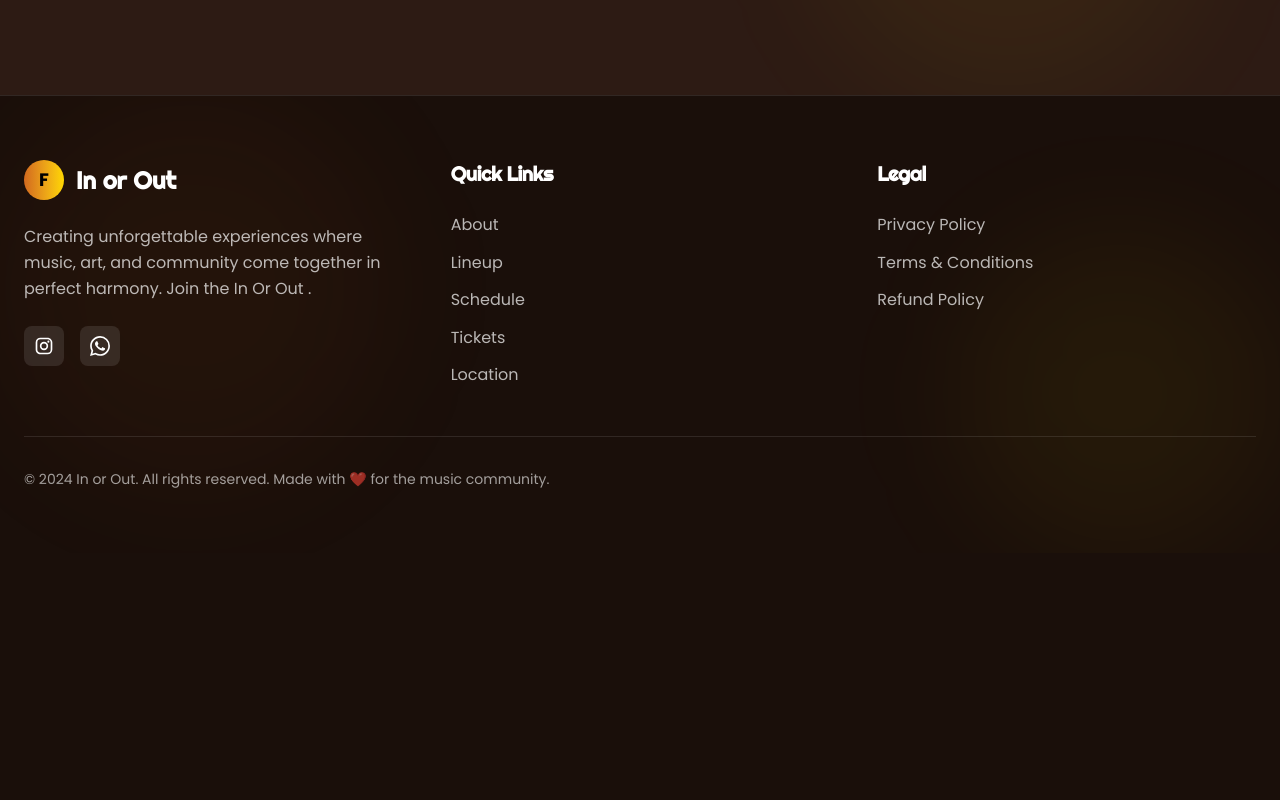
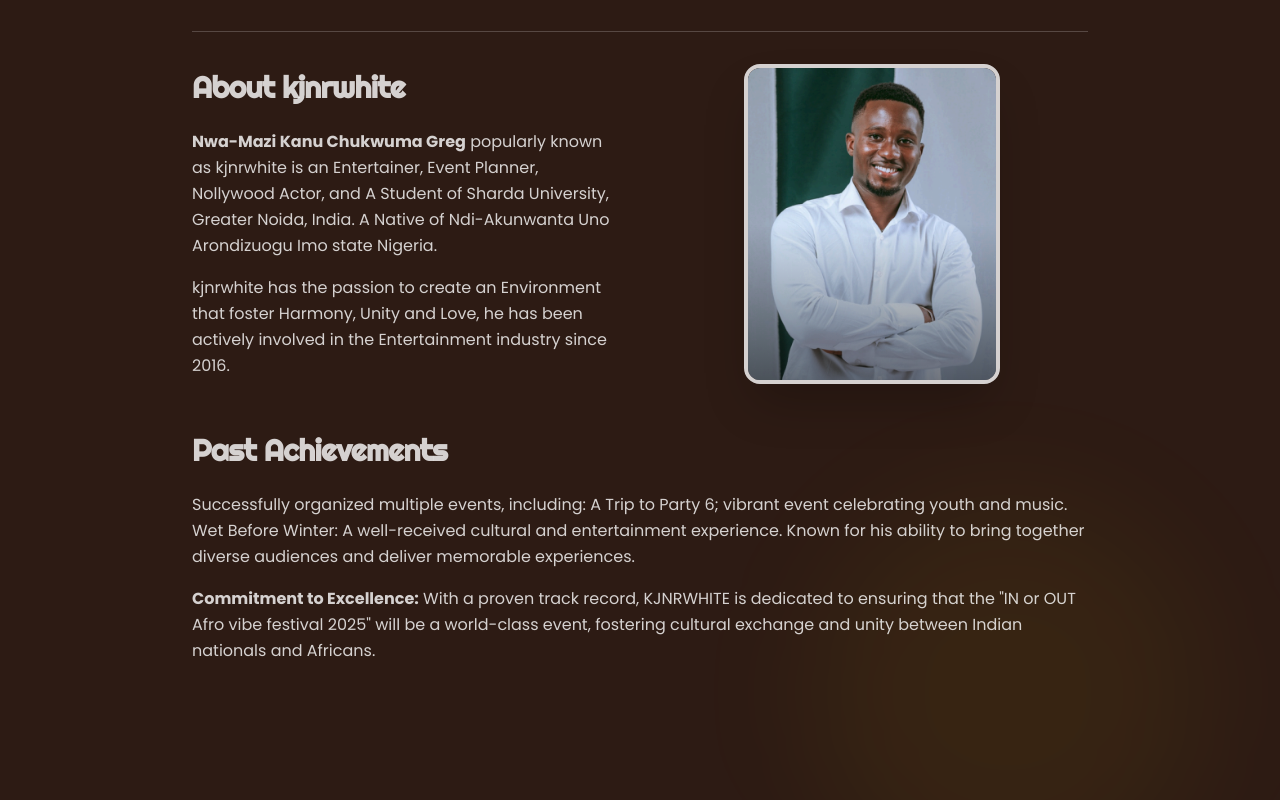
Before and after one commit to DeluluDevelopers/inorout, a Next.js app: page / in a window 1280 px wide. Shown: the part 9860-10660 px from the top of the page. Before the commit the page ends 10413 px from the top, so only its background shows below. Built offline with nearby package versions, Linux system fonts and the light colour scheme.

Commit message:
added thank you ans sponsers section

```diff
--- a/src/components/Sponsors.tsx
+++ b/src/components/Sponsors.tsx
@@ -13,6 +13,7 @@ const sponsors = [
   { name: "Gaga", image: "/patners/gaga.png" },
   { name: "In Or Out", image: "/patners/inOrOut.png" },
   { name: "IWE", image: "/patners/iwe.png" },
+  { name: "Mam Pikin", image: "/patners/mam pikin.png" },
   { name: "Reckish", image: "/patners/reckish.png" },
   { name: "Ricky", image: "/patners/ricky.png" },
   { name: "Taari", image: "/patners/taari.png" },
--- a/src/components/ThankYou.tsx
+++ b/src/components/ThankYou.tsx
@@ -100,6 +100,85 @@ const ThankYou = () => {
                 </p>
               </div>
             </motion.div>
+
+            {/* About kjnrwhite Section */}
+            <motion.div
+              initial={{ opacity: 0, y: 30 }}
+              animate={isInView ? { opacity: 1, y: 0 } : { opacity: 0, y: 30 }}
+              transition={{ duration: 0.8, delay: 0.6 }}
+              className='mt-12 pt-8 border-t border-white/20'
+            >
+              <div className='grid md:grid-cols-2 gap-8 items-center'>
+                {/* About kjnrwhite */}
+                <div>
+                  <h3 className='font-heading font-bold text-2xl md:text-3xl text-kente-gold mb-6'>
+                    About kjnrwhite
+                  </h3>
+                  <div className='space-y-4 text-cream/90'>
+                    <p>
+                      <strong>Nwa-Mazi Kanu Chukwuma Greg</strong> popularly known as
+                      kjnrwhite is an Entertainer, Event Planner, Nollywood Actor,
+                      and A Student of Sharda University, Greater Noida, India.
+                      A Native of Ndi-Akunwanta Uno Arondizuogu Imo state Nigeria.
+                    </p>
+                    <p>
+                      kjnrwhite has the passion to create an Environment that
+                      foster Harmony, Unity and Love, he has been actively
+                      involved in the Entertainment industry since 2016.
+                    </p>
+                  </div>
+                </div>
+
+                {/* Central Image */}
+                <div className='flex justify-center'>
+                  <div className='relative w-64 h-80 rounded-2xl overflow-hidden border-4 border-kente-gold shadow-2xl'>
+                    <Image
+                      src='/assets/kjnrwhite.png'
+                      alt='kjnrwhite - Nwa-Mazi Kanu Chukwuma Greg'
+                      fill
+                      className='object-cover'
+                    />
+                    <div className='absolute inset-0 bg-gradient-to-t from-black/50 via-transparent to-transparent' />
+                  </div>
+                </div>
+              </div>
+
+              {/* Past Achievements */}
+              <div className='mt-12'>
+                <h3 className='font-heading font-bold text-2xl md:text-3xl text-kente-gold mb-6'>
+                  Past Achievements
+                </h3>
+                <div className='space-y-4 text-cream/90'>
+                  <p>
+                    Successfully organized multiple events, including: A Trip to
+                    Party 6; vibrant event celebrating youth and music. Wet Before Winter:
+                    A well-received cultural and entertainment experience. Known for his
+                    ability to bring together diverse audiences and deliver memorable experiences.
+                  </p>
+                  <p>
+                    <strong>Commitment to Excellence:</strong> With a proven track record,
+                    KJNRWHITE is dedicated to ensuring that the "IN or OUT Afro vibe festival 2025"
+                    will be a world-class event, fostering cultural exchange and unity between
+                    Indian nationals and Africans.
+                  </p>
+                </div>
+              </div>
+
+              {/* Thank you for coming banner */}
+              <motion.div
+                initial={{ opacity: 0, scale: 0.9 }}
+                animate={isInView ? { opacity: 1, scale: 1 } : { opacity: 0, scale: 0.9 }}
+                transition={{ duration: 0.8, delay: 0.8 }}
+                className='mt-12 text-center'
+              >
+                <div className='relative'>
+                  <h2 className='font-heading font-bold text-4xl md:text-6xl text-transparent bg-gradient-to-r from-kente-gold via-terracotta to-kente-red bg-clip-text animate-fire-flicker'>
+                    Thank you for coming
+                  </h2>
+                  <div className='absolute inset-0 bg-gradient-to-r from-kente-gold/20 via-terracotta/20 to-kente-red/20 blur-xl -z-10 animate-pulse' />
+                </div>
+              </motion.div>
+            </motion.div>
           </div>
         </motion.div>
       </div>
```
Also changed, not shown: public/patners/mam pikin.png (added).
